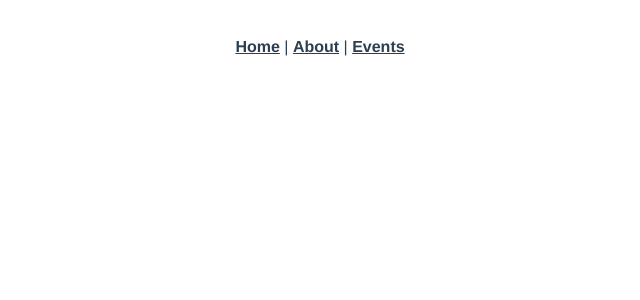
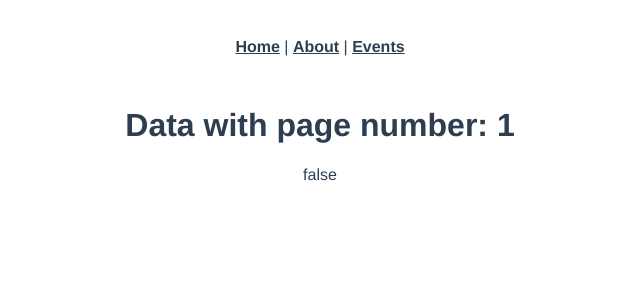
Before and after one commit to clintjason/real-world-vue3-application, a Vue app: page /test/1 in a window 1280 px wide. Shown: the top 300 px of the page, without its empty margins (320-960 px from the left). Built offline with nearby package versions, Linux system fonts and the light colour scheme.

Commit message:
✨ adds receving and transforming url params

```diff
--- a/src/router/index.js
+++ b/src/router/index.js
@@ -15,6 +15,12 @@ const routes = [
     component: EventCard,
   },
   {
+    path: "/test/:page",
+    name: "Test",
+    props: (route) => ({ showExtra: route.query.e || false, page: route.params.page }),
+    component: ()=> import("../views/Test.vue"),
+  },
+  {
     path: "/event/:id",
     name: "EventDetails",
     props: true, //This gives the prop access to the component
@@ -23,6 +29,7 @@ const routes = [
   {
     path: "/about",
     name: "About",
+    props: { showExtra: true },
     // route level code-splitting
     // this generates a separate chunk (about.[hash].js) for this route
     // which is lazy-loaded when the route is visited.
--- a/src/views/About.vue
+++ b/src/views/About.vue
@@ -1,5 +1,12 @@
 <template>
   <div class="about">
     <h1>A site for events to better the world.</h1>
+    <div v-show="showExtra">Extra stuff</div>
   </div>
 </template>
+
+<script>
+export default {
+  props: ['showExtra'],
+}
+</script>
--- /dev/null
+++ b/src/views/Test.vue
@@ -0,0 +1,10 @@
+<template>
+    <h1>Data with page number: {{page}} </h1>
+    <p>{{showExtra}}</p>
+</template>
+
+<script>
+    export default {
+        props: ['page','showExtra'],
+    }
+</script>
```
